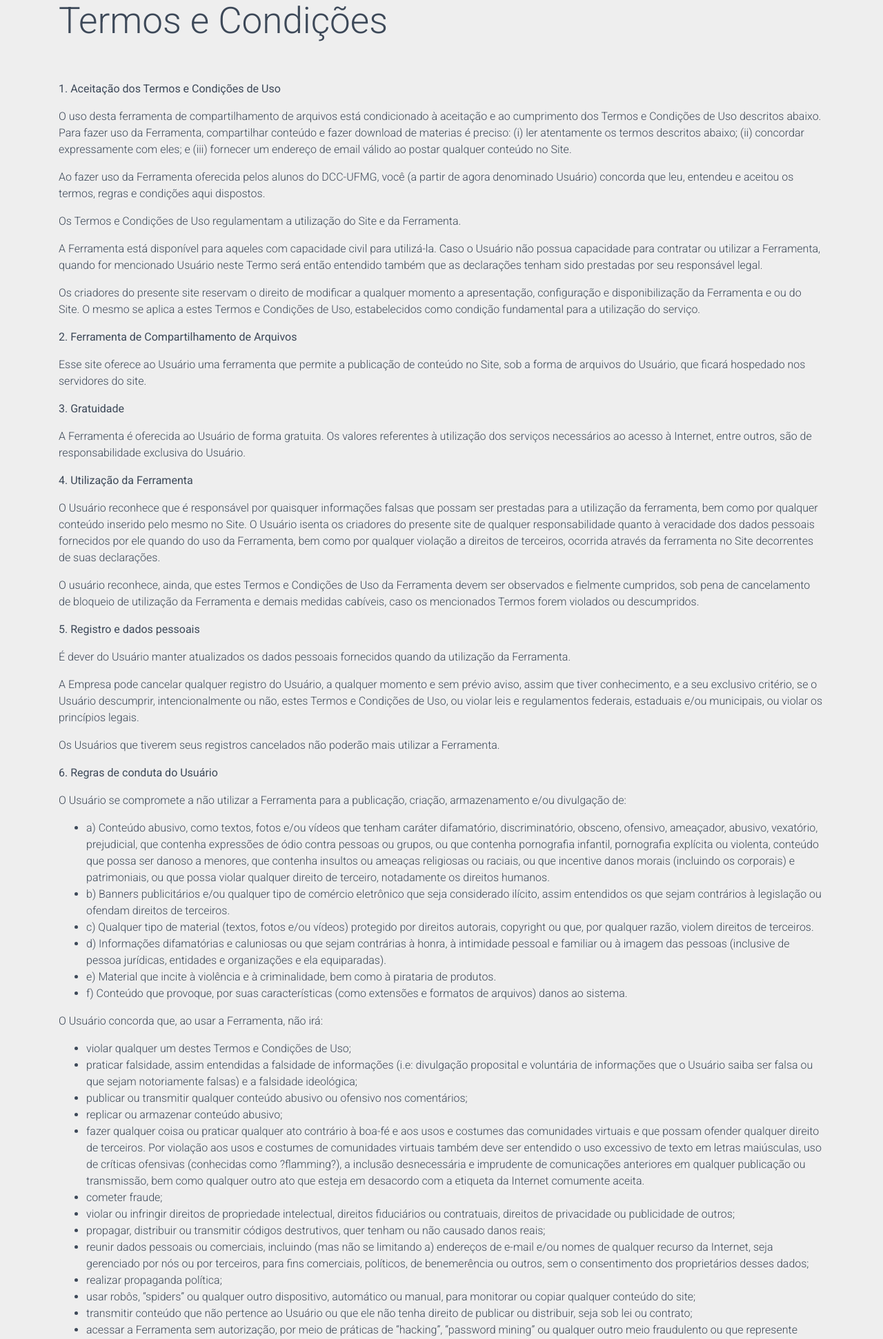
After one commit to brenopoggiali/UfmgLeaks, a Flask app: page /termos_condicoes in a window 1280 px wide. The commit adds this page. Shown: the top 1942 px of the page at 69% size. Run offline with Flask 2, Linux system fonts and the light colour scheme; data comes from the database, SQL or seed files in the repository; some libraries are stand-ins or nearby versions.

Commit message:
Add terms and conditions (#5)

```diff
--- a/app.py
+++ b/app.py
@@ -102,6 +102,10 @@ def pesquisar():
 def contribuir():
   return render_template('contribuir.html')
 
+@app.route('/termos_condicoes')
+def termos_condicoes():
+  return render_template('termos_condicoes.html')
+
 @login_manager.unauthorized_handler
 def unauthorized_handler():
   return redirect(url_for('login', alert_auth=True))
--- a/templates/register.html
+++ b/templates/register.html
@@ -169,7 +169,7 @@
                             <span class="check"></span>
                           </span>
                           Eu concordo com os
-                          <a href="#something">termos e condições</a>.
+                          <a href="/termos_condicoes" target="_blank" >termos e condições</a>.
                         </label>
                       </div>
                       <div class="text-center">
--- /dev/null
+++ b/templates/termos_condicoes.html
@@ -0,0 +1,111 @@
+<!DOCTYPE html>
+<html lang="pt-BR">
+
+<head>
+  <title>Termos e condições</title>
+  <!-- Required meta tags -->
+  <meta charset="utf-8">
+  <meta content="width=device-width, initial-scale=1.0, maximum-scale=1.0, user-scalable=0" name="viewport" />
+  <meta http-equiv="X-UA-Compatible" content="IE=edge,chrome=1" />
+  <!--     Fonts and icons     -->
+  <link rel="stylesheet" type="text/css" href="https://fonts.googleapis.com/css?family=Roboto:300,400,500,700|Roboto+Slab:400,700|Material+Icons" />
+  <link rel="stylesheet" href="https://maxcdn.bootstrapcdn.com/font-awesome/latest/css/font-awesome.min.css">
+  <!-- Material Kit CSS -->
+  <link href="../static/css/material-dashboard.css?v=2.1.0" rel="stylesheet" />
+</head>
+
+<body>
+    <div class="container">
+
+        <h1>Termos e Condições</h1>
+        <br>
+        <br>
+        <div class="entry-content">
+
+
+
+            <p><strong>1. Aceitação dos Termos e Condições de Uso</strong></p>
+        <p>O uso desta ferramenta de compartilhamento de arquivos está condicionado à aceitação e ao cumprimento dos Termos e Condições de Uso descritos abaixo. Para fazer uso da Ferramenta, compartilhar conteúdo e fazer download de materias é preciso: (i) ler atentamente os termos descritos abaixo; (ii) concordar expressamente com eles; e (iii) fornecer um endereço de email válido ao postar qualquer conteúdo no Site.</p>
+        <p>Ao fazer uso da Ferramenta oferecida pelos alunos do DCC-UFMG, você (a partir de agora denominado Usuário) concorda que leu, entendeu e aceitou os termos, regras e condições aqui dispostos.</p>
+        <p>Os Termos e Condições de Uso regulamentam a utilização do Site e da Ferramenta.</p>
+        <p>A Ferramenta está disponível para aqueles com capacidade civil para utilizá-la. Caso o Usuário não possua capacidade para contratar ou utilizar a Ferramenta, quando for mencionado Usuário neste Termo será então entendido também que as declarações tenham sido prestadas por seu responsável legal.</p>
+        <p>Os criadores do presente site reservam o direito de modificar a qualquer momento a apresentação, configuração e disponibilização da Ferramenta e ou do Site. O mesmo se aplica a estes Termos e Condições de Uso, estabelecidos como condição fundamental para a utilização do serviço.</p>
+        <p><strong>2. Ferramenta de Compartilhamento de Arquivos</strong></p>
+        <p>Esse site oferece ao Usuário uma ferramenta que permite a publicação de conteúdo no Site, sob a forma de arquivos do Usuário, que ficará hospedado nos servidores do site.</p>
+        <p><strong>3. Gratuidade</strong></p>
+        <p>A Ferramenta é oferecida ao Usuário de forma gratuita. Os valores referentes à utilização dos serviços necessários ao acesso à Internet, entre outros, são de responsabilidade exclusiva do Usuário.</p>
+        <p><strong>4. Utilização da Ferramenta</strong></p>
+        <p>O Usuário reconhece que é responsável por quaisquer informações falsas que possam ser prestadas para a utilização da ferramenta, bem como por qualquer conteúdo inserido pelo mesmo no Site. O Usuário isenta os criadores do presente site de qualquer responsabilidade quanto à veracidade dos dados pessoais fornecidos por ele quando do uso da Ferramenta, bem como por qualquer violação a direitos de terceiros, ocorrida através da ferramenta no Site decorrentes de suas declarações.</p>
+        <p>O usuário reconhece, ainda, que estes Termos e Condições de Uso da Ferramenta devem ser observados e fielmente cumpridos, sob pena de cancelamento de bloqueio de utilização da Ferramenta e demais medidas cabíveis, caso os mencionados Termos forem violados ou descumpridos.</p>
+        <p><strong>5. Registro e dados pessoais</strong></p>
+        <p>É dever do Usuário manter atualizados os dados pessoais fornecidos quando da utilização da Ferramenta.</p>
+        <p>A Empresa pode cancelar qualquer registro do Usuário, a qualquer momento e sem prévio aviso, assim que tiver conhecimento, e a seu exclusivo critério, se o Usuário descumprir, intencionalmente ou não, estes Termos e Condições de Uso, ou violar leis e regulamentos federais, estaduais e/ou municipais, ou violar os princípios legais.</p>
+        <p>Os Usuários que tiverem seus registros cancelados não poderão mais utilizar a Ferramenta.</p>
+        <p><strong>6. Regras de conduta do Usuário</strong></p>
+        <p>O Usuário se compromete a não utilizar a Ferramenta para a publicação, criação, armazenamento e/ou divulgação de:</p>
+        <ul>
+        <li>a) Conteúdo abusivo, como textos, fotos e/ou vídeos que tenham caráter difamatório, discriminatório, obsceno, ofensivo, ameaçador, abusivo, vexatório, prejudicial, que contenha expressões de ódio contra pessoas ou grupos, ou que contenha pornografia infantil, pornografia explícita ou violenta, conteúdo que possa ser danoso a menores, que contenha insultos ou ameaças religiosas ou raciais, ou que incentive danos morais (incluindo os corporais) e patrimoniais, ou que possa violar qualquer direito de terceiro, notadamente os direitos humanos.</li>
+        <li>b) Banners publicitários e/ou qualquer tipo de comércio eletrônico que seja considerado ilícito, assim entendidos os que sejam contrários à legislação ou ofendam direitos de terceiros.</li>
+        <li>c) Qualquer tipo de material (textos, fotos e/ou vídeos) protegido por direitos autorais, copyright ou que, por qualquer razão, violem direitos de terceiros.</li>
+        <li>d) Informações difamatórias e caluniosas ou que sejam contrárias à honra, à intimidade pessoal e familiar ou à imagem das pessoas (inclusive de pessoa jurídicas, entidades e organizações e ela equiparadas).</li>
+        <li>e) Material que incite à violência e à criminalidade, bem como à pirataria de produtos.</li>
+        <li>f) Conteúdo que provoque, por suas características (como extensões e formatos de arquivos) danos ao sistema.</li>
+        </ul>
+        <p>O Usuário concorda que, ao usar a Ferramenta, não irá:</p>
+        <ul>
+        <li>violar qualquer um destes Termos e Condições de Uso;</li>
+        <li>praticar falsidade, assim entendidas a falsidade de informações (i.e: divulgação proposital e voluntária de informações que o Usuário saiba ser falsa ou que sejam notoriamente falsas) e a falsidade ideológica;</li>
+        <li>publicar ou transmitir qualquer conteúdo abusivo ou ofensivo nos comentários;</li>
+        <li>replicar ou armazenar conteúdo abusivo;</li>
+        <li>fazer qualquer coisa ou praticar qualquer ato contrário à boa-fé e aos usos e costumes das comunidades virtuais e que possam ofender qualquer direito de terceiros. Por violação aos usos e costumes de comunidades virtuais também deve ser entendido o uso excessivo de texto em letras maiúsculas, uso de críticas ofensivas (conhecidas como ?flamming?), a inclusão desnecessária e imprudente de comunicações anteriores em qualquer publicação ou transmissão, bem como qualquer outro ato que esteja em desacordo com a etiqueta da Internet comumente aceita.</li>
+        <li>cometer fraude;</li>
+        <li>violar ou infringir direitos de propriedade intelectual, direitos fiduciários ou contratuais, direitos de privacidade ou publicidade de outros;</li>
+        <li>propagar, distribuir ou transmitir códigos destrutivos, quer tenham ou não causado danos reais;</li>
+        <li>reunir dados pessoais ou comerciais, incluindo (mas não se limitando a) endereços de e-mail e/ou nomes de qualquer recurso da Internet, seja gerenciado por nós ou por terceiros, para fins comerciais, políticos, de benemerência ou outros, sem o consentimento dos proprietários desses dados;</li>
+        <li>realizar propaganda política;</li>
+        <li>usar robôs, “spiders” ou qualquer outro dispositivo, automático ou manual, para monitorar ou copiar qualquer conteúdo do site;</li>
+        <li>transmitir conteúdo que não pertence ao Usuário ou que ele não tenha direito de publicar ou distribuir, seja sob lei ou contrato;</li>
+        <li>acessar a Ferramenta sem autorização, por meio de práticas de “hacking”, “password mining” ou qualquer outro meio fraudulento ou que represente violação a direito de terceiros;</li>
+        <li>realizar ou incentivar atividades ilegais, incluindo (mas não se limitando a) promover ou facilitar o acesso, uso ou venda de substâncias ou dispositivos perigosos;</li>
+        <li>deixar de cumprir com quaisquer leis, normas, regras, princípios e regulamentações aplicáveis;</li>
+        <li>ajudar qualquer terceiro a realizar qualquer uma das ações vedadas por estes Termos e Condições de Uso.</li>
+        </ul>
+        <p>Os criadores do presente site têm o direito de remover o(s) conteúdo(s) de Usuários se considerar que esse é impróprio ou inadequado, que viole estes Termos e Condições de Uso, a legislação ou qualquer direito de terceiros.</p>
+        <p>Os criadores do presente site se reservam o direito de verificar ou moderar os conteúdos publicados por meio de sua ferramenta a qualquer momento, caso julgue necessário, conforme indicado no item 11 destes Termos.</p>
+        <p><strong>7. Direitos de Propriedade Intelectual</strong></p>
+        <p>Os criadores do presente site respeitam os direitos de propriedade intelectual de terceiros e requer que os Usuários façam o mesmo.</p>
+        <p>Ao enviar qualquer conteúdo ou informação para o Site, incluindo textos, tais como fotografias, ilustrações, vídeos, arquivos de áudio e outros materiais, o Usuário declara autorizar, de forma gratuita, não exclusiva, perpétua, global e livre de royalty, o uso do material por todos os demais Usuários, bem como os criadores do site, por qualquer modalidade e suporte, para publicação, reprodução, transmissão, retransmissão, distribuição, comunicação ao público, edição, adaptação e outras transformações, tradução para qualquer idioma, inclusão em quaisquer outras obras, representação, execução, uso por radiodifusão e outros meios de comunicação, mediante o emprego de qualquer tecnologia, exposição, inclusão em base de dados e quaisquer outras modalidades de utilização existentes ou que venham a ser inventadas no futuro, em quaisquer suportes existentes ou que venham a ser inventados no futuro, autorizando também a criação de obras derivadas e o sublicenciamento do material para uso em outras plataformas de comunicação, sem limite de tempo e território.</p>
+        <p>Qualquer eventual omissão não implicará limitação de uso do material. Se o Usuário não concorda em autorizar a utilização de sua contribuição conforme acima, o Usuário então não deverá submeter qualquer material para o Site.</p>
+        <p>O Usuário reconhece e declara que em qualquer contribuição submetida para o Site, o material correspondente é de sua exclusiva criação, não constituindo violação de direitos autorais, marcas, segredos, direitos de personalidade, incluindo honra, intimidade, vida privada e a imagem das pessoas, direitos patrimoniais e quaisquer outros direitos de terceiros e que possui poderes para autorizar o uso do material por qualquer outro Usuário conforme acima.</p>
+        <p>Desde que citada a fonte (inclusive o nome do autor, quando possível e aplicável) e dentro das condições e limites previstos em lei, notadamente a Lei de Direitos Autorais (Lei n.º 9.610/98), o Usuário não pode reproduzir, publicar, apresentar, alugar, oferecer ou expor qualquer cópia de qualquer conteúdo de autoria de terceiros, sem o consentimento do autor ou autora.</p>
+        <p>O Usuário se compromete a cumprir todas as leis nacionais e internacionais referentes aos Direitos de Propriedade Intelectual.</p>
+        <p><strong>8. Denúncia de abusos e violação</strong></p>
+        <p>O Usuário se compromete a denunciar quaisquer abusos ou violação destes Termos e Condições de Uso ou de quaisquer direitos de terceiros que observar e/ou for vítima quando da utilização da Ferramenta. O Usuário deve comunicar os criadores por email.</p>
+        <p>Todo conteúdo que o Usuário publica utilizando a Ferramenta é uma informação que, por sua natureza e característica, é pública, aberta e não confidencial. Ao revelar dados pessoais, tais como seu nome e endereço de e-mail nos comentários, o Usuário aceita e compreende que essa informação pode ser coletada e usada por outras pessoas para se comunicarem com ele, sem que seja imputável qualquer responsabilidade aos criadores do site. Desta forma, os criadores do presente site recomendam que o Usuário seja, portanto, cuidadoso ao decidir compartilhar qualquer dado pessoal no Site.</p>
+        <p><strong>9. Responsabilidades</strong></p>
+        <p>O Usuário é considerado legalmente responsável pelo conteúdo de seus comentários na Ferramenta.</p>
+        <p>Os criadores do presente site não se responsabilizam por quaisquer danos sofridos pelo Usuário ou terceiros que, de qualquer modo, tenha origem ou dependência relacionada à Ferramenta.</p>
+        <p>Os criadores do presente site se eximem de quaisquer responsabilidades sobre prejuízos resultantes de qualquer interrupção ou erro no Site, incluindo a impossibilidade de acessar o Site.</p>
+        <p>Os criadores do presente site não são proprietários dos produtos oferecidos pelos Comerciantes [ou Anunciantes], não detém a posse deles, não realiza as ofertas de venda, tampouco, intervém na entrega dos produtos, cuja negociação se inicie no site.</p>
+        <p>O Usuário reconhece que não há nenhum envolvimento ou intervenção dos criadores do site nos negócios celebrados com os Comerciantes no site. Em nenhum caso os criadores do site serão responsáveos por qualquer dano ou prejuízo sofrido pelo Usuário em decorrência das negociações realizadas por meio do site, em função da conduta dos Comerciantes, inclusive, mas não se limitando, fraudes ou estelionato on line.</p>
+        <p>Os criadores do presente site não têm a obrigação de controlar, e efetivamente não controla, a oferta e comercialização de Produtos nas Lojas Virtuais de terceiros, as condições de venda dos Produtos estabelecidas pelos Comerciantes, e o cumprimento, pelo Comerciante, das obrigações decorrentes da oferta e comercialização dos Produtos.</p>
+        <p>Os criadores do presente site também não se responsabilizam pela transação efetuada entre Usuário e Comerciante, pelo efetivo cumprimento das obrigações assumidas pelos Comerciantes, nem pela existência, quantidade, qualidade, estado, licitude, integridade ou legitimidade dos produtos oferecidos e/ou vendidos pelos Comerciantes no site. Os criadores do site não outorgam garantia por vícios ocultos ou aparentes nos produtos e/ou nas negociações entre os Usuários e Comerciantes.</p>
+        <p>O Usuário reconhece e aceita que, ao realizar negociações com os Comerciantes, o faz por sua conta e risco, isentando os criadores do presente site de qualquer responsabilidade</p>
+        <p><strong>10. Privacidade de dados</strong></p>
+        <p>Os criadores do presente site não se responsabilizam por quaisquer danos que o Usuário possa sofrer, que tenham origem na divulgação dos dados pessoais do Usuário ou de terceiros em materiais publicados no site.</p>
+        <p>Os criadores do presente site preservam a privacidade dos dados dos Usuários, e se compromete a revelar os dados pessoais do Usuário apenas devido a um dos seguintes motivos:</p>
+        <ul>
+        <li>por lei;</li>
+        <li>por meio de uma ordem ou intimação de um órgão, autoridade ou tribunal com poderes para tanto e de jurisdição competente;</li>
+        <li>para garantir a segurança dos sistemas, resguardar direitos e prevenir responsabilidades dos criadores do site.</li>
+        </ul>
+        <p><strong>11. Legislação aplicável</strong></p>
+        <p>Estes Termos e Condições de Uso são governados e interpretados segundo as leis da República Federativa do Brasil e todas as disputas, ações e outros assuntos relacionados serão determinados de acordo com essa legislação.</p>
+
+        </div><!-- .entry-content -->
+
+
+    </div>
+</body>
+
+</html>
```
